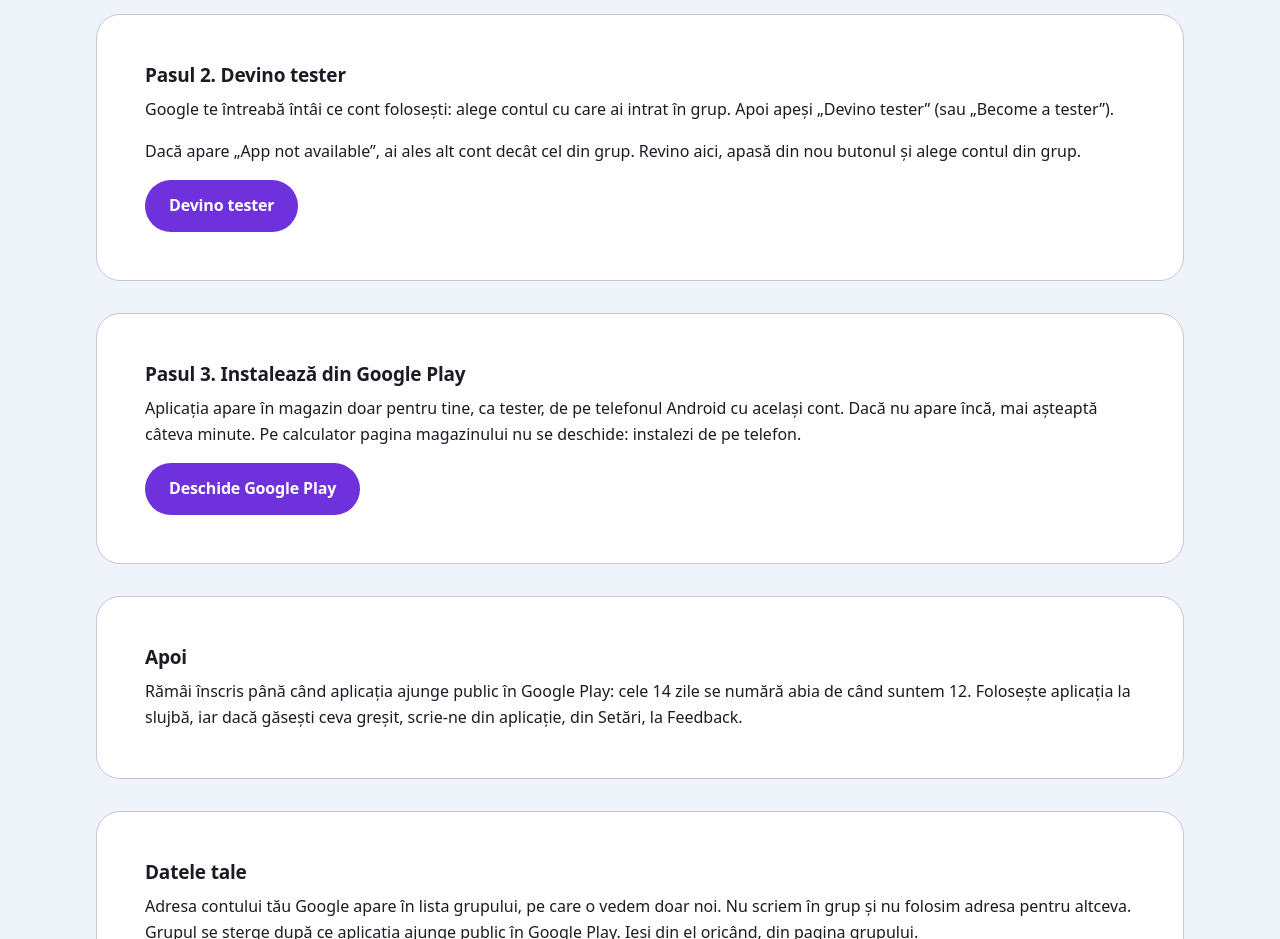
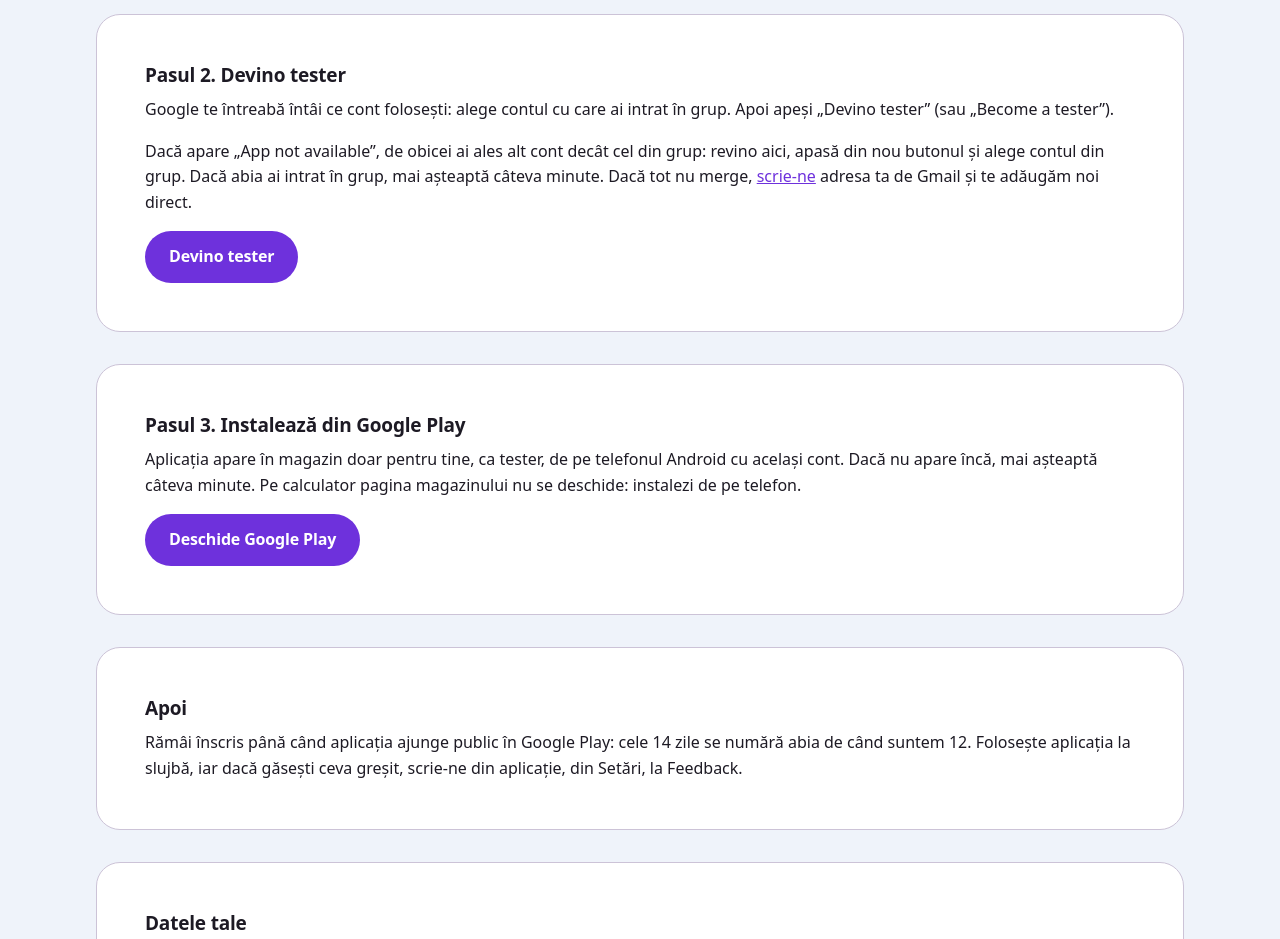
Before and after one commit to timi-petre/worship-book-catalog, a plain HTML site: page docs/app/android/index.html in a window 1280 px wide. Shown: the part 960-1899 px from the top of the page. Drawn offline with Linux system fonts and the light colour scheme.

Commit message:
app: sincronizare cu chrodpro/site [skip ci]

```diff
--- a/docs/app/android/index.html
+++ b/docs/app/android/index.html
@@ -87,8 +87,11 @@ try {
       <h3>Pasul 2. Devino tester</h3>
       <p>Google te întreabă întâi ce cont folosești: alege contul cu care ai
       intrat în grup. Apoi apeși „Devino tester” (sau „Become a tester”).</p>
-      <p>Dacă apare „App not available”, ai ales alt cont decât cel din grup.
-      Revino aici, apasă din nou butonul și alege contul din grup.</p>
+      <p>Dacă apare „App not available”, de obicei ai ales alt cont decât cel
+      din grup: revino aici, apasă din nou butonul și alege contul din grup.
+      Dacă abia ai intrat în grup, mai așteaptă câteva minute. Dacă tot nu
+      merge, <a href="mailto:ontagonal@gmail.com?subject=Tester%20Android">scrie-ne</a>
+      adresa ta de Gmail și te adăugăm noi direct.</p>
       <p><a class="btn btn-primary" data-android="chrome" href="https://accounts.google.com/AccountChooser?continue=https%3A%2F%2Fplay.google.com%2Fapps%2Ftesting%2Fcom.worship.worship_book">Devino tester</a></p>
     </div>
 
```
